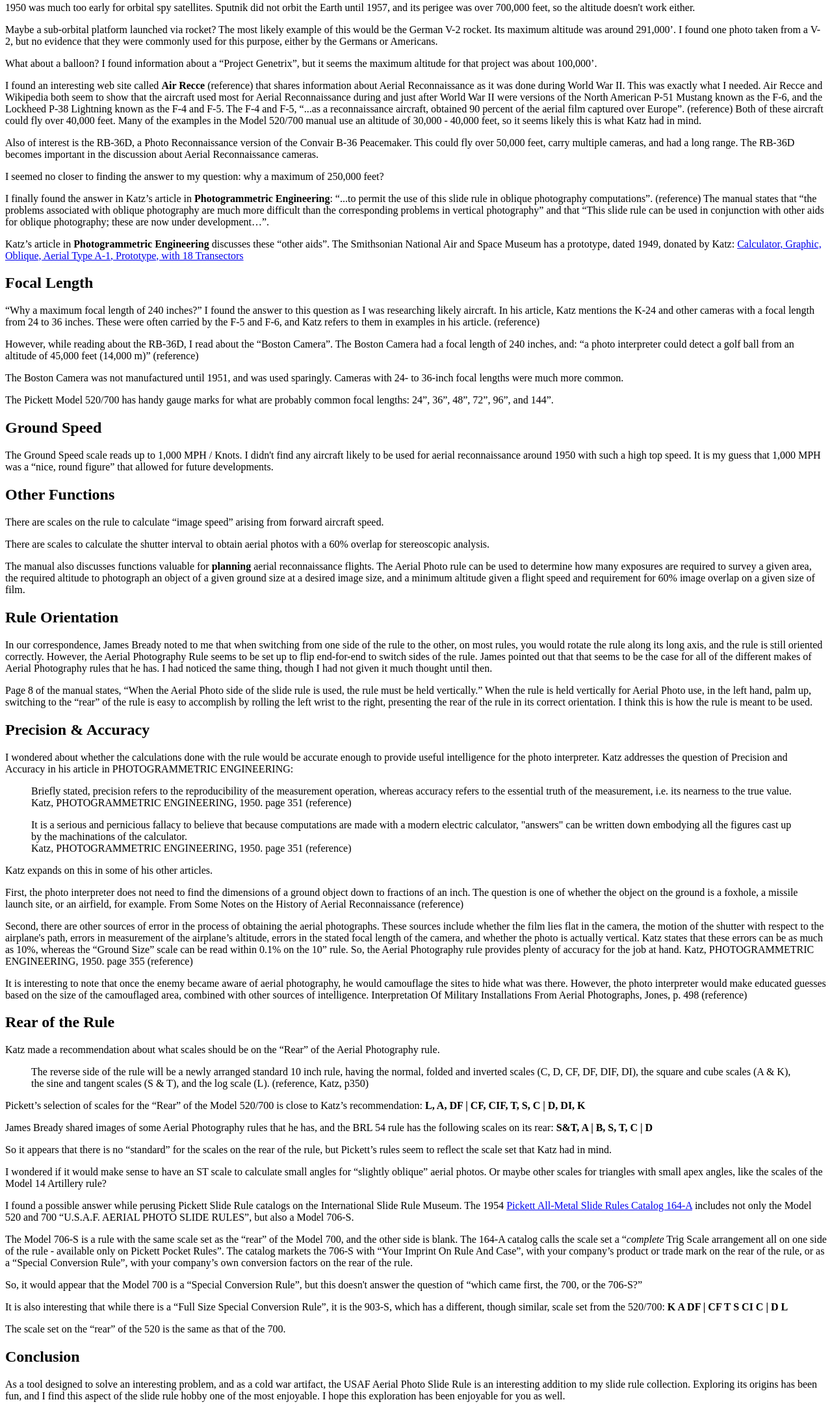
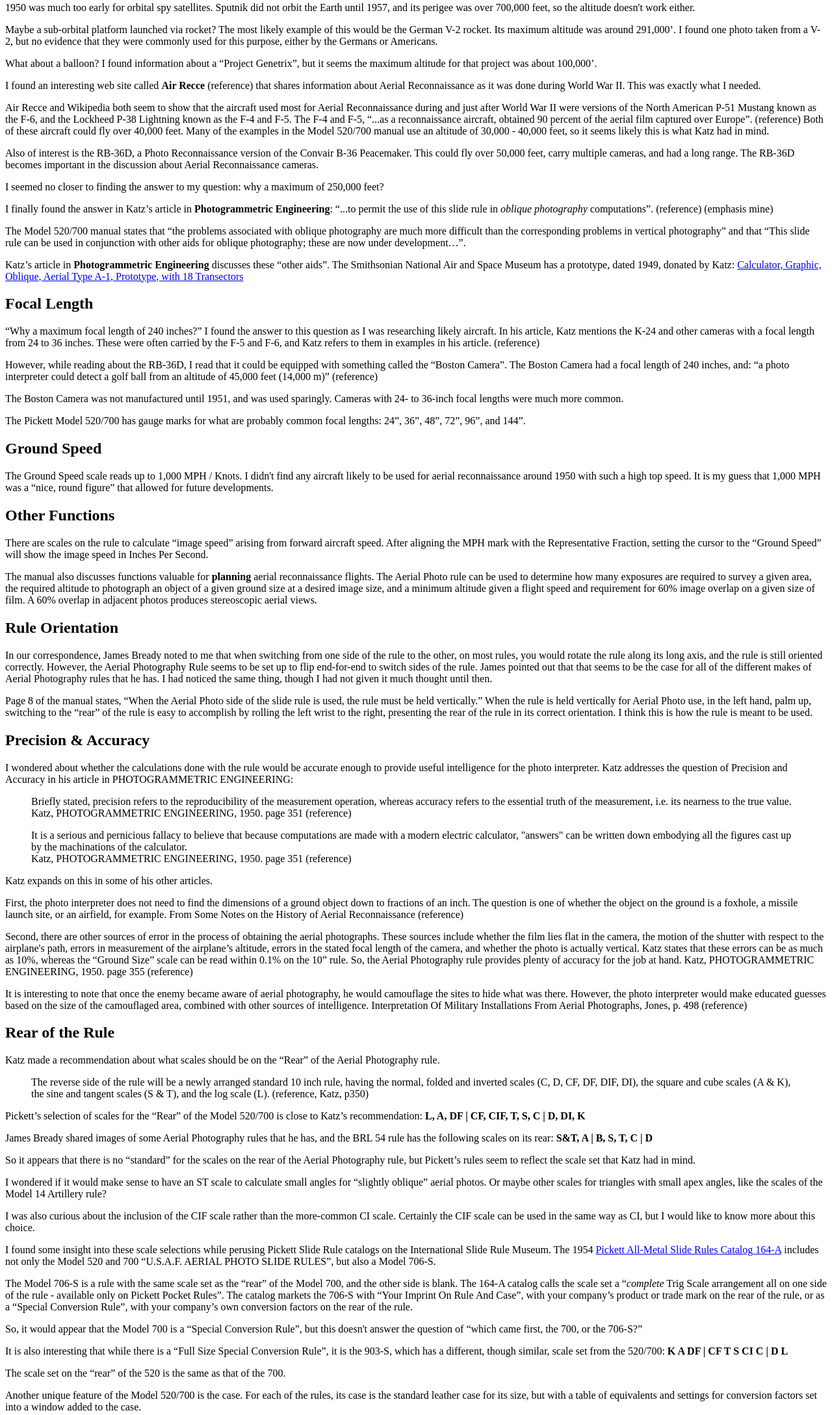
Before and after one commit to aer0usa/aer0usa.github.io, a plain HTML site: page USAF-Aerial-Photo-Rule.html in a window 1280 px wide. Shown: the part 837-3015 px from the top of the page at 65% size. Drawn offline with Linux system fonts and the light colour scheme; files that its build step writes are made by us from their sources; files whose address does not match are found by name.

Commit message:
Add notes about planning features

```diff
--- a/USAF-Aerial-Photo-Rule.html
+++ b/USAF-Aerial-Photo-Rule.html
@@ -33,22 +33,23 @@
 <p>1950 was much too early for orbital spy satellites. Sputnik did not orbit the Earth until 1957, and its perigee was over 700,000 feet, so the altitude doesn't work either.</p>
 <p>Maybe a sub-orbital platform launched via rocket? The most likely example of this would be the German V-2 rocket. Its maximum altitude was around 291,000’. I found one photo taken from a V-2, but no evidence that they were commonly used for this purpose, either by the Germans or Americans.</p>
 <p>What about a balloon? I found information about a “Project Genetrix”, but it seems the maximum altitude for that project was about 100,000’.</p>
-<p>I found an interesting web site called <strong>Air Recce</strong> (reference) that shares information about Aerial Reconnaissance as it was done during World War II. This was exactly what I needed. Air Recce and Wikipedia both seem to show that the aircraft used most for Aerial Reconnaissance during and just after World War II were versions of the North American P-51 Mustang known as the F-6, and the Lockheed P-38 Lightning known as the F-4 and F-5. The F-4 and F-5, “...as a reconnaissance aircraft, obtained 90 percent of the aerial film captured over Europe”. (reference) Both of these aircraft could fly over 40,000 feet. Many of the examples in the Model 520/700 manual use an altitude of 30,000 - 40,000 feet, so it seems likely this is what Katz had in mind.</p>
+<p>I found an interesting web site called <strong>Air Recce</strong> (reference) that shares information about Aerial Reconnaissance as it was done during World War II. This was exactly what I needed.</p>
+<p>Air Recce and Wikipedia both seem to show that the aircraft used most for Aerial Reconnaissance during and just after World War II were versions of the North American P-51 Mustang known as the F-6, and the Lockheed P-38 Lightning known as the F-4 and F-5. The F-4 and F-5, “...as a reconnaissance aircraft, obtained 90 percent of the aerial film captured over Europe”. (reference) Both of these aircraft could fly over 40,000 feet. Many of the examples in the Model 520/700 manual use an altitude of 30,000 - 40,000 feet, so it seems likely this is what Katz had in mind.</p>
 <p>Also of interest is the RB-36D, a Photo Reconnaissance version of the Convair B-36 Peacemaker. This could fly over 50,000 feet, carry multiple cameras, and had a long range. The RB-36D becomes important in the discussion about Aerial Reconnaissance cameras.</p>
 <p>I seemed no closer to finding the answer to my question: why a maximum of 250,000 feet?</p>
-<p>I finally found the answer in Katz’s article in <strong>Photogrammetric Engineering</strong>: “...to permit the use of this slide rule in oblique photography computations”. (reference) The manual states that “the problems associated with oblique photography are much more difficult than the corresponding problems in vertical photography” and that “This slide rule can be used in conjunction with other aids for oblique photography; these are now under development…”.</p>
+<p>I finally found the answer in Katz’s article in <strong>Photogrammetric Engineering</strong>: “...to permit the use of this slide rule in <em>oblique photography</em> computations”. (reference) (emphasis mine)</p>
+<p>The Model 520/700 manual states that “the problems associated with oblique photography are much more difficult than the corresponding problems in vertical photography” and that “This slide rule can be used in conjunction with other aids for oblique photography; these are now under development…”.</p>
 <p>Katz’s article in <strong>Photogrammetric Engineering</strong> discusses these “other aids”. The Smithsonian National Air and Space Museum has a prototype, dated 1949, donated by Katz: <a href="https://airandspace.si.edu/collection-objects/calculator-graphic-oblique-aerial-type-1-prototype-18-transectors/nasm_A19930313000">Calculator, Graphic, Oblique, Aerial Type A-1, Prototype, with 18 Transectors</a></p>
 <h2 id="focal-length">Focal Length</h2>
 <p>“Why a maximum focal length of 240 inches?” I found the answer to this question as I was researching likely aircraft. In his article, Katz mentions the K-24 and other cameras with a focal length from 24 to 36 inches. These were often carried by the F-5 and F-6, and Katz refers to them in examples in his article. (reference)</p>
-<p>However, while reading about the RB-36D, I read about the “Boston Camera”. The Boston Camera had a focal length of 240 inches, and: “a photo interpreter could detect a golf ball from an altitude of 45,000 feet (14,000 m)” (reference)</p>
+<p>However, while reading about the RB-36D, I read that it could be equipped with something called the “Boston Camera”. The Boston Camera had a focal length of 240 inches, and: “a photo interpreter could detect a golf ball from an altitude of 45,000 feet (14,000 m)” (reference)</p>
 <p>The Boston Camera was not manufactured until 1951, and was used sparingly. Cameras with 24- to 36-inch focal lengths were much more common.</p>
-<p>The Pickett Model 520/700 has handy gauge marks for what are probably common focal lengths: 24”, 36”, 48”, 72”, 96”, and 144”.</p>
+<p>The Pickett Model 520/700 has gauge marks for what are probably common focal lengths: 24”, 36”, 48”, 72”, 96”, and 144”.</p>
 <h2 id="ground-speed">Ground Speed</h2>
 <p>The Ground Speed scale reads up to 1,000 MPH / Knots. I didn't find any aircraft likely to be used for aerial reconnaissance around 1950 with such a high top speed. It is my guess that 1,000 MPH was a “nice, round figure” that allowed for future developments.</p>
 <h2 id="other-functions">Other Functions</h2>
-<p>There are scales on the rule to calculate “image speed” arising from forward aircraft speed.</p>
-<p>There are scales to calculate the shutter interval to obtain aerial photos with a 60% overlap for stereoscopic analysis.</p>
-<p>The manual also discusses functions valuable for <strong>planning</strong> aerial reconnaissance flights. The Aerial Photo rule can be used to determine how many exposures are required to survey a given area, the required altitude to photograph an object of a given ground size at a desired image size, and a minimum altitude given a flight speed and requirement for 60% image overlap on a given size of film.</p>
+<p>There are scales on the rule to calculate “image speed” arising from forward aircraft speed. After aligning the MPH mark with the Representative Fraction, setting the cursor to the “Ground Speed” will show the image speed in Inches Per Second.</p>
+<p>The manual also discusses functions valuable for <strong>planning</strong> aerial reconnaissance flights. The Aerial Photo rule can be used to determine how many exposures are required to survey a given area, the required altitude to photograph an object of a given ground size at a desired image size, and a minimum altitude given a flight speed and requirement for 60% image overlap on a given size of film. A 60% overlap in adjacent photos produces stereoscopic aerial views.</p>
 <h2 id="rule-orientation">Rule Orientation</h2>
 <p>In our correspondence, James Bready noted to me that when switching from one side of the rule to the other, on most rules, you would rotate the rule along its long axis, and the rule is still oriented correctly. However, the Aerial Photography Rule seems to be set up to flip end-for-end to switch sides of the rule. James pointed out that that seems to be the case for all of the different makes of Aerial Photography rules that he has. I had noticed the same thing, though I had not given it much thought until then.</p>
 <p>Page 8 of the manual states, “When the Aerial Photo side of the slide rule is used, the rule must be held vertically.” When the rule is held vertically for Aerial Photo use, in the left hand, palm up, switching to the “rear” of the rule is easy to accomplish by rolling the left wrist to the right, presenting the rear of the rule in its correct orientation. I think this is how the rule is meant to be used.</p>
@@ -73,13 +74,15 @@ Katz, PHOTOGRAMMETRIC ENGINEERING, 1950. page 351 (reference)</p>
 </blockquote>
 <p>Pickett’s selection of scales for the “Rear” of the Model 520/700 is close to Katz’s recommendation: <strong>L, A, DF | CF, CIF, T, S, C | D, DI, K</strong></p>
 <p>James Bready shared images of some Aerial Photography rules that he has, and the BRL 54 rule has the following scales on its rear: <strong>S&amp;T, A | B, S, T, C | D</strong></p>
-<p>So it appears that there is no “standard” for the scales on the rear of the rule, but Pickett’s rules seem to reflect the scale set that Katz had in mind.</p>
+<p>So it appears that there is no “standard” for the scales on the rear of the Aerial Photography rule, but Pickett’s rules seem to reflect the scale set that Katz had in mind.</p>
 <p>I wondered if it would make sense to have an ST scale to calculate small angles for “slightly oblique” aerial photos. Or maybe other scales for triangles with small apex angles, like the scales of the Model 14 Artillery rule?</p>
-<p>I found a possible answer while perusing Pickett Slide Rule catalogs on the International Slide Rule Museum. The 1954 <a href="https://sliderulemuseum.com/Manuals/Pickett_Catalog_1954.pdf">Pickett All-Metal Slide Rules Catalog 164-A</a> includes not only the Model 520 and 700 “U.S.A.F. AERIAL PHOTO SLIDE RULES”, but also a Model 706-S.</p>
+<p>I was also curious about the inclusion of the CIF scale rather than the more-common CI scale. Certainly the CIF scale can be used in the same way as CI, but I would like to know more about this choice.</p>
+<p>I found some insight into these scale selections while perusing Pickett Slide Rule catalogs on the International Slide Rule Museum. The 1954 <a href="https://sliderulemuseum.com/Manuals/Pickett_Catalog_1954.pdf">Pickett All-Metal Slide Rules Catalog 164-A</a> includes not only the Model 520 and 700 “U.S.A.F. AERIAL PHOTO SLIDE RULES”, but also a Model 706-S.</p>
 <p>The Model 706-S is a rule with the same scale set as the “rear” of the Model 700, and the other side is blank. The 164-A catalog calls the scale set a “<em>complete</em> Trig Scale arrangement all on one side of the rule - available only on Pickett Pocket Rules”. The catalog markets the 706-S with “Your Imprint On Rule And Case”, with your company’s product or trade mark on the rear of the rule, or as a “Special Conversion Rule”, with your company’s own conversion factors on the rear of the rule.</p>
 <p>So, it would appear that the Model 700 is a “Special Conversion Rule”, but this doesn't answer the question of “which came first, the 700, or the 706-S?”</p>
 <p>It is also interesting that while there is a “Full Size Special Conversion Rule”, it is the 903-S, which has a different, though similar, scale set from the 520/700: <strong>K A DF | CF T S CI C | D L</strong></p>
 <p>The scale set on the “rear” of the 520 is the same as that of the 700.</p>
+<p>Another unique feature of the Model 520/700 is the case. For each of the rules, its case is the standard leather case for its size, but with a table of equivalents and settings for conversion factors set into a window added to the case.</p>
 <h2 id="conclusion">Conclusion</h2>
 <p>As a tool designed to solve an interesting problem, and as a cold war artifact, the USAF Aerial Photo Slide Rule is an interesting addition to my slide rule collection. Exploring its origins has been fun, and I find this aspect of the slide rule hobby one of the most enjoyable. I hope this exploration has been enjoyable for you as well.</p>
 <h2 id="acknowledgments">Acknowledgments</h2>
```
Also changed, not shown: 1 other file.
